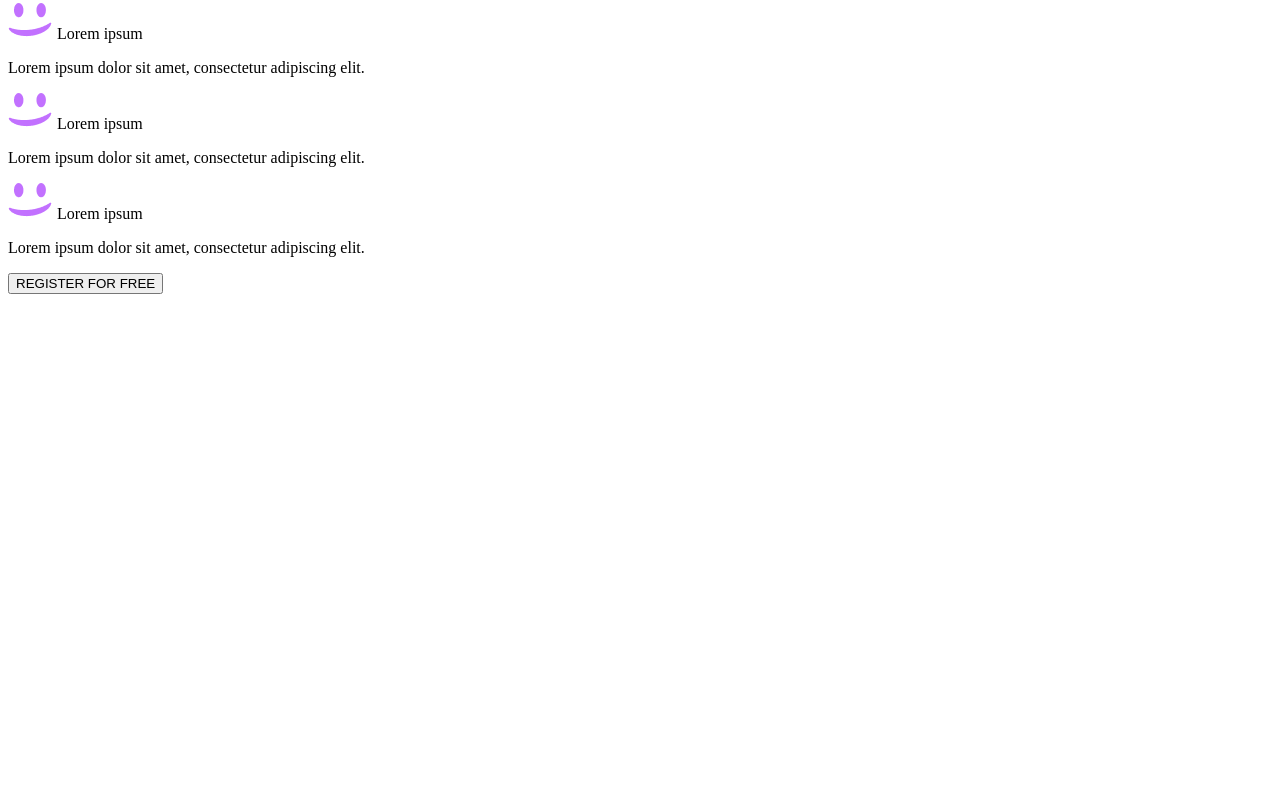
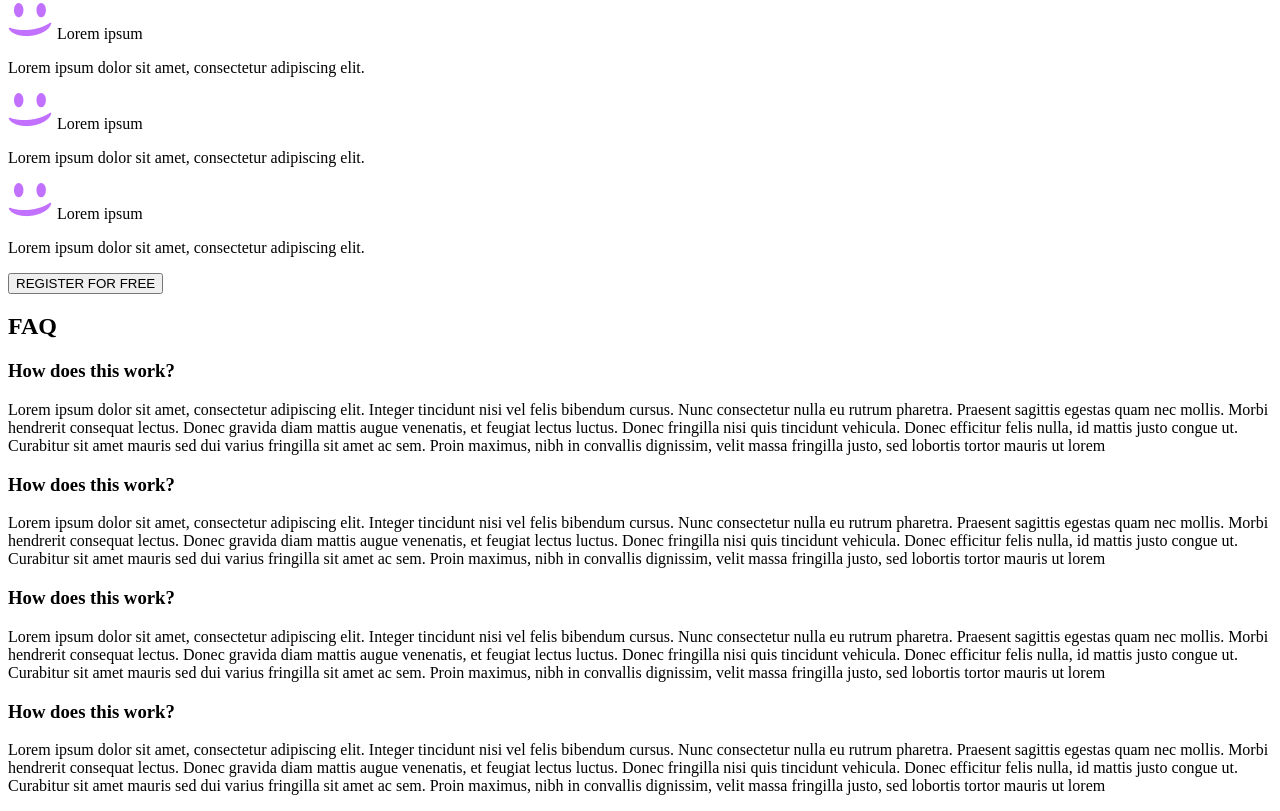
Before and after one commit to 220005250/alx_html_css, a plain HTML site: page html_advanced/index.html in a window 1280 px wide. Shown: the part 3403-4214 px from the top of the page. Before the commit the page ends 3705 px from the top, so only its background shows below. Drawn offline with Linux system fonts and the light colour scheme.

Commit message:
Task_6_FAQ

```diff
--- a/html_advanced/index.html
+++ b/html_advanced/index.html
@@ -188,6 +188,58 @@
             </div>
             <button>REGISTER FOR FREE</button>
         </section>
+        <!--This section is based on the FAQ just before the footer, it contains 2 rows that has a heading and a text-->
+        <section>
+            <h2>FAQ</h2>
+            <div class="questions">
+                <div>
+                    <div>
+                        <h3>How does this work?</h3>
+                        <p>Lorem ipsum dolor sit amet, consectetur adipiscing elit. Integer tincidunt nisi vel felis
+                            bibendum cursus. Nunc consectetur nulla eu rutrum pharetra. Praesent sagittis egestas quam
+                            nec mollis. Morbi hendrerit consequat lectus. Donec gravida diam mattis augue venenatis, et
+                            feugiat lectus luctus. Donec fringilla nisi quis tincidunt vehicula. Donec efficitur felis
+                            nulla, id mattis justo congue ut. Curabitur sit amet mauris sed dui varius fringilla sit
+                            amet ac sem. Proin maximus, nibh in convallis dignissim, velit massa fringilla justo, sed
+                            lobortis tortor mauris ut lorem</p>
+                    </div>
+                    <div>
+                        <h3>How does this work?</h3>
+                        <p>Lorem ipsum dolor sit amet, consectetur adipiscing elit. Integer tincidunt nisi vel felis
+                            bibendum cursus. Nunc consectetur nulla eu rutrum pharetra. Praesent sagittis egestas quam
+                            nec mollis. Morbi hendrerit consequat lectus. Donec gravida diam mattis augue venenatis, et
+                            feugiat lectus luctus. Donec fringilla nisi quis tincidunt vehicula. Donec efficitur felis
+                            nulla, id mattis justo congue ut. Curabitur sit amet mauris sed dui varius fringilla sit
+                            amet ac sem. Proin maximus, nibh in convallis dignissim, velit massa fringilla justo, sed
+                            lobortis tortor mauris ut lorem</p>
+                    </div>
+                </div>
+            </div>
+            <div class="questions">
+                <div>
+                    <div>
+                        <h3>How does this work?</h3>
+                        <p>Lorem ipsum dolor sit amet, consectetur adipiscing elit. Integer tincidunt nisi vel felis
+                            bibendum cursus. Nunc consectetur nulla eu rutrum pharetra. Praesent sagittis egestas quam
+                            nec mollis. Morbi hendrerit consequat lectus. Donec gravida diam mattis augue venenatis, et
+                            feugiat lectus luctus. Donec fringilla nisi quis tincidunt vehicula. Donec efficitur felis
+                            nulla, id mattis justo congue ut. Curabitur sit amet mauris sed dui varius fringilla sit
+                            amet ac sem. Proin maximus, nibh in convallis dignissim, velit massa fringilla justo, sed
+                            lobortis tortor mauris ut lorem</p>
+                    </div>
+                    <div>
+                        <h3>How does this work?</h3>
+                        <p>Lorem ipsum dolor sit amet, consectetur adipiscing elit. Integer tincidunt nisi vel felis
+                            bibendum cursus. Nunc consectetur nulla eu rutrum pharetra. Praesent sagittis egestas quam
+                            nec mollis. Morbi hendrerit consequat lectus. Donec gravida diam mattis augue venenatis, et
+                            feugiat lectus luctus. Donec fringilla nisi quis tincidunt vehicula. Donec efficitur felis
+                            nulla, id mattis justo congue ut. Curabitur sit amet mauris sed dui varius fringilla sit
+                            amet ac sem. Proin maximus, nibh in convallis dignissim, velit massa fringilla justo, sed
+                            lobortis tortor mauris ut lorem</p>
+                    </div>
+                </div>
+            </div>
+        </section>
     </main>
 </body>
 
```
